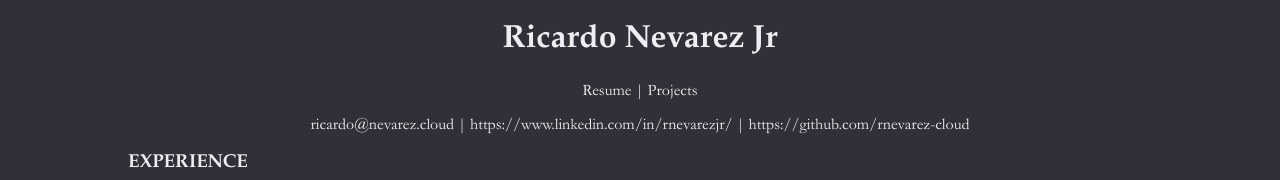
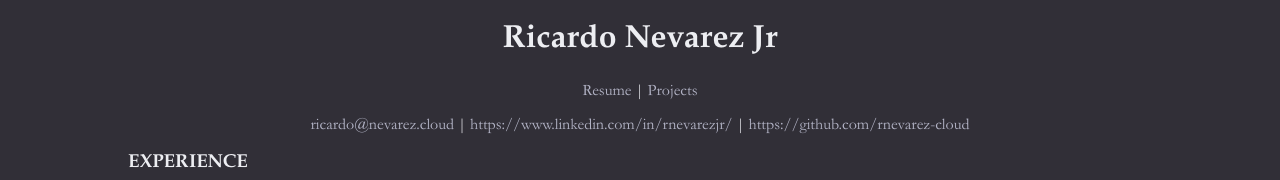
Before and after one commit to rnevarez-cloud/resume-nevarez-cloud, a React (Create React App) app: page / in a window 1280 px wide. Shown: the top 180 px of the page. Built offline with nearby package versions, Linux system fonts and the light colour scheme; no server answers.

Commit message:
Updated link color

```diff
--- a/src/index.css
+++ b/src/index.css
@@ -40,7 +40,7 @@ body {
 }
 
 a {
-    color: #EDEEF2;
+    color: #B3B4C6;
     text-decoration: none;
 }
 
```
